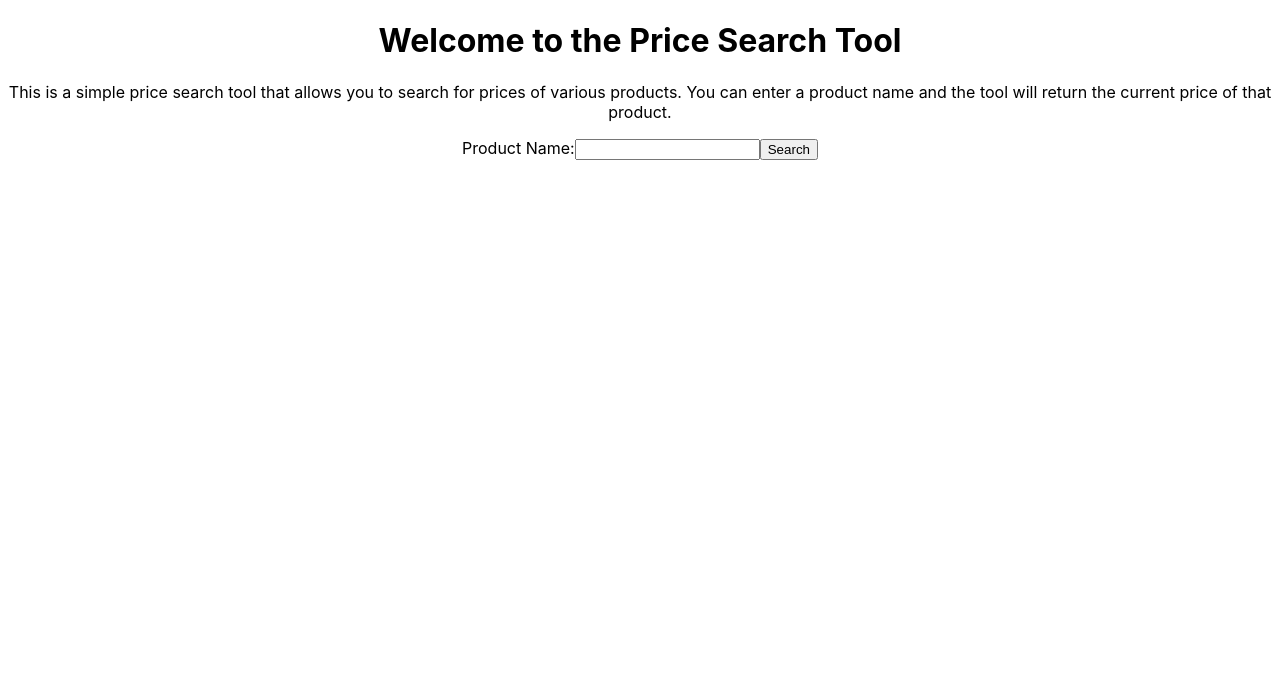
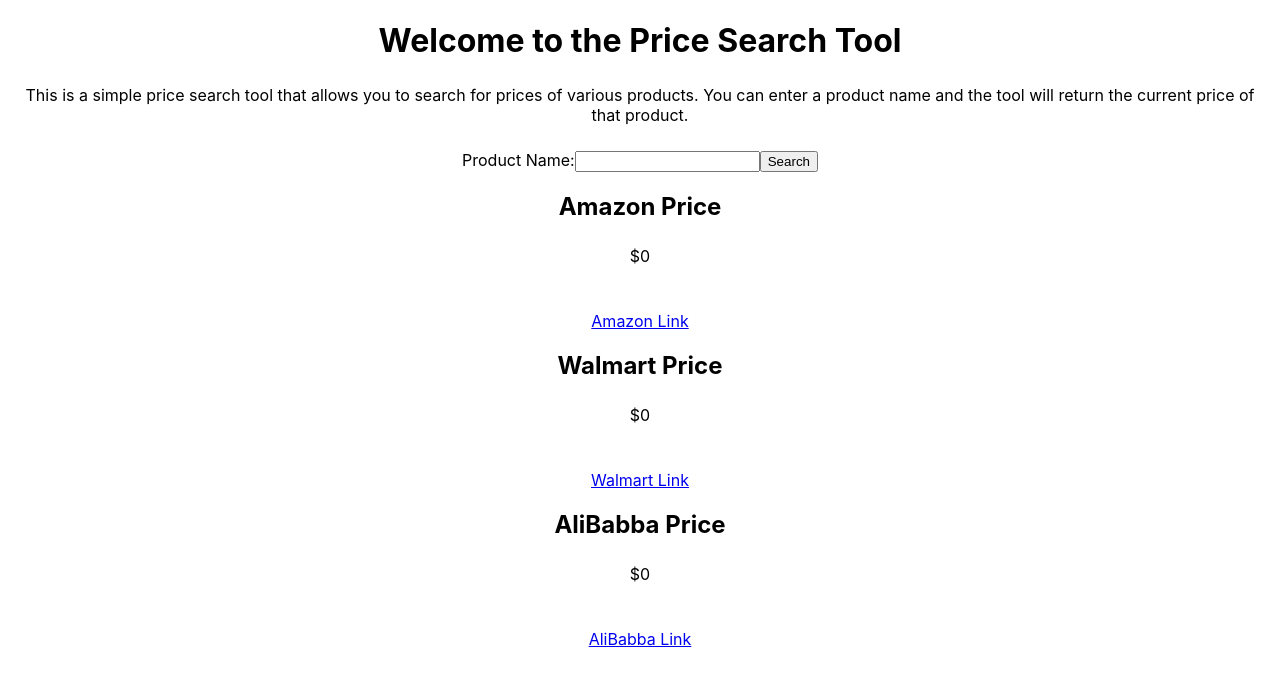
Before and after one commit to jays6504/PriceCheckConsolidator, a React (Create React App) app in the folder my-app/: page / in a window 1280 px wide. Shown: the top 686 px of the page. Built offline with nearby package versions, Linux system fonts and the light colour scheme.

Commit message:
render Prices

```diff
--- a/my-app/src/App.js
+++ b/my-app/src/App.js
@@ -1,10 +1,18 @@
 import './App.css';
-
-var searchTerm
+import React from 'react';
+var searchTerm = 'shoes'
 var amazonResult
 var walmartResult
 var aliBabbaResult
-
+var amazonPrice = 0;
+var walmartPrice = 0;
+var aliBabbaPrice = 0;
+var amazonURL = "https://www.amazon.com";
+var aliBabbaURL = "https://www.alibaba.com";
+var walmartURL = "https://www.walmart.com";
+var amazonBoolean = false;
+var walmartBoolean = false;
+var aliBabbaBoolean = false;
 
 function App() {
   return (
@@ -21,20 +29,47 @@
       </label>
       <input type="submit" value="Search" onClick={searchProducts} />
       </header>
+      <div className="Results">
+        <div className="Amazon">
+          <h2>Amazon Price</h2>
+          <p>${amazonPrice}</p><br />
+          <a href={amazonURL}>Amazon Link</a>
+        </div>
+        <div className="Walmart">
+          <h2>Walmart Price</h2>
+          <p>${walmartPrice}</p><br />
+          <a href={walmartURL}>Walmart Link</a>
+        </div>
+        <div className="AliBabba">
+          <h2>AliBabba Price</h2>
+          <p>${aliBabbaPrice}</p><br />
+          <a href={aliBabbaURL}>AliBabba Link</a>
+        </div>
+      </div>
     </div>
-
   );
 }
 
 export default App;
 
-function searchProducts() {
-  amazonAPICall();
-  walmartAPICall();
-  aliBabbaAPICall();
+async function searchProducts() {
+
+  searchTerm = document.querySelector('input[name="productName"]').value;
+  amazonResult = await amazonAPICall();
+  walmartResult = await walmartAPICall();
+  aliBabbaResult = await aliBabbaAPICall();
+  while(amazonBoolean == false || walmartBoolean == false || aliBabbaBoolean == false) {
+  }
+  console.log(`Waiting done`)
+  document.querySelector('.Amazon p').innerText = `$`+amazonPrice;
+  document.querySelector('.Walmart p').innerText = walmartPrice
+  document.querySelector('.AliBabba p').innerText = `$`+aliBabbaPrice;
+  document.querySelector('.Amazon a').href = await amazonURL;
+  document.querySelector('.Walmart a').href = await walmartURL;
+  document.querySelector('.AliBabba a').href = await aliBabbaURL;
 }
 async function amazonAPICall() {
-  const url = 'https://amazon-online-data-api.p.rapidapi.com/search?query=crocs&page=1&geo=US';
+  const url = `https://amazon-online-data-api.p.rapidapi.com/search?query=${searchTerm}&page=1&geo=US`;
 const options = {
 	method: 'GET',
 	headers: {
@@ -46,15 +81,18 @@
 try {
 	const response = await fetch(url, options);
 	const result = await response.json();
-  amazonResult = await result.products[0];
+  var itemResult = await result.products[0];
+  amazonPrice = await itemResult.product_price;
+  amazonURL = await itemResult.product_url
 } catch (error) {
 	console.error(error);
 }
-
+  amazonBoolean = true;
+  return await itemResult
 }
 
 async function walmartAPICall() {
-  const url = 'https://walmart2.p.rapidapi.com/searchV2?query=xiaomi';
+  const url = `https://walmart2.p.rapidapi.com/searchV2?query=${searchTerm}`;
   const options = {
     method: 'GET',
     headers: {
@@ -65,15 +103,20 @@
 
   try {
     const response = await fetch(url, options);
+
     const result = await response.json();
-    walmartResult = await result.itemsV2[0]
+    var itemResult = await result.itemsV2[0]
+    walmartURL = "https://www.walmart.com" + await itemResult.canonicalUrl
+    walmartPrice = await itemResult.priceInfo.currentPrice.priceString
   } catch (error) {
     console.error(error);
   }
+  walmartBoolean = true;
+  return await itemResult
 }
 
 async function aliBabbaAPICall() {
-  const url = 'https://alibaba-datahub.p.rapidapi.com/item_search?q=shoes&page=1';
+  const url = `https://alibaba-datahub.p.rapidapi.com/item_search?q=${searchTerm}&page=1`;
 const options = {
 	method: 'GET',
 	headers: {
@@ -85,9 +128,13 @@
 try {
 	const response = await fetch(url, options);
 	const result = await response.json();
-  aliBabbaResult = await result.result.resultList[0].item;
+  var itemResult = await result.result.resultList[0].item;
+  aliBabbaPrice = await itemResult.sku.def.priceModule.price;
+  aliBabbaURL = await `https://` + itemResult.itemUrl
 }
 catch (error) {
 	console.error(error);
 }
+aliBabbaBoolean = true;
+return await itemResult
 }
--- a/my-app/src/index.css
+++ b/my-app/src/index.css
@@ -6,6 +6,9 @@
   -webkit-font-smoothing: antialiased;
   -moz-osx-font-smoothing: grayscale;
 }
+p {
+  margin: 25px;
+}
 
 code {
   font-family: source-code-pro, Menlo, Monaco, Consolas, 'Courier New',
```
